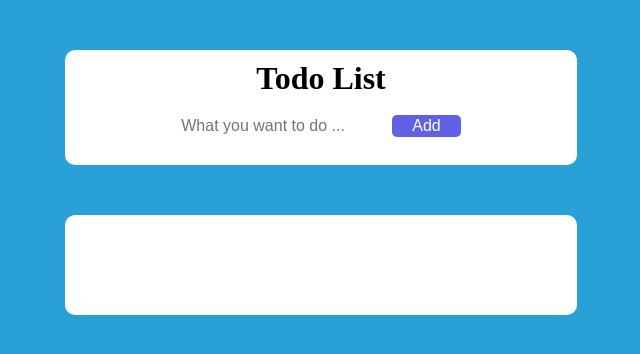
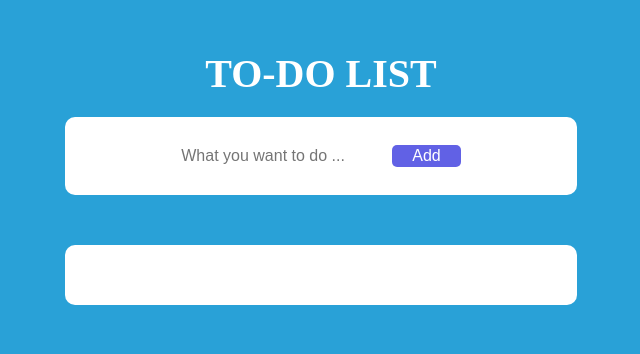
Before and after one commit to FE-IP-S04-Basic-Test/FE-Basic-Test_Truong-Le-D-2, a plain HTML site: page todolist/index.html in a window 1280 px wide. Shown: the whole page, without its empty margins (319-959 px from the left). Drawn offline with Linux system fonts and the light colour scheme.

Commit message:
change color text TO-DO LIST

```diff
--- a/todolist/index.css
+++ b/todolist/index.css
@@ -11,6 +11,13 @@ body {
   background-color: #0c94d2e0;
 }
 
+.header-name {
+  margin-top: 50px;
+  text-align: center;
+  font-size: 40px;
+  color: #fff;
+}
+
 .btn-add {
   padding: 2px 20px;
   border: 0;
@@ -22,8 +29,8 @@ body {
 }
 
 .section-body {
-  padding:10px 0;
-  margin-top: 50px;
+  padding: 10px 0;
+  margin-top: 20px;
   border-radius: 10px;
   background-color: #fff;
   text-align: center;
@@ -37,7 +44,7 @@ body {
 }
 
 .render-list {
-  padding: 50px 0;
+  padding: 30px 0;
   margin: 50px 0;
   border-radius: 10px;
   background-color: #fff;
--- a/todolist/index.html
+++ b/todolist/index.html
@@ -11,8 +11,8 @@
 
 <body>
   <main class="body">
+    <h1 class="header-name">TO-DO LIST</h1>
     <div class="section-body">
-      <h1 class="header-name">Todo List</h1>
       <form class="form">
         <input type="text" class="input" placeholder="What you want to do ...">
         <button class="btn-add">Add</button>
```
